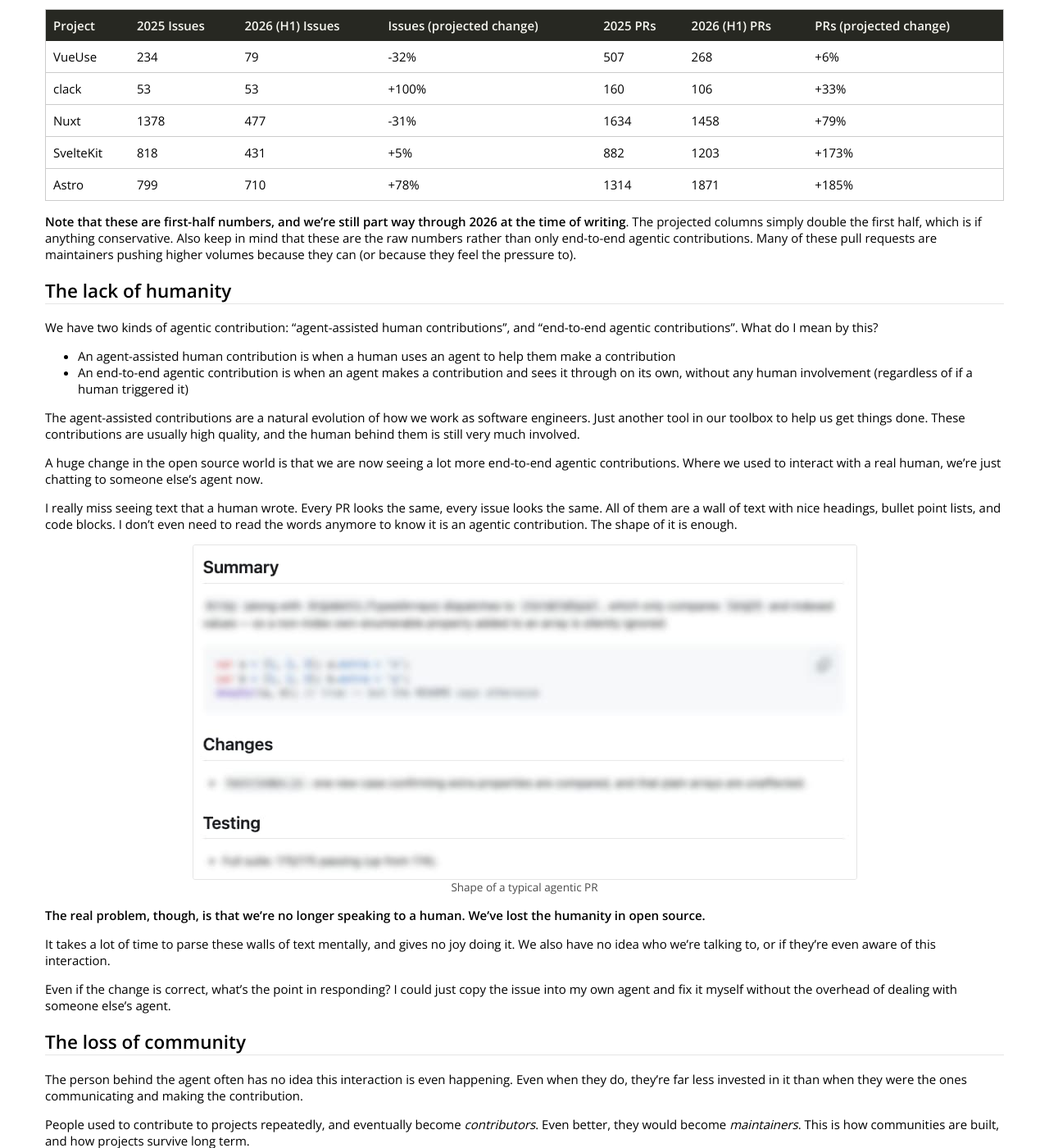
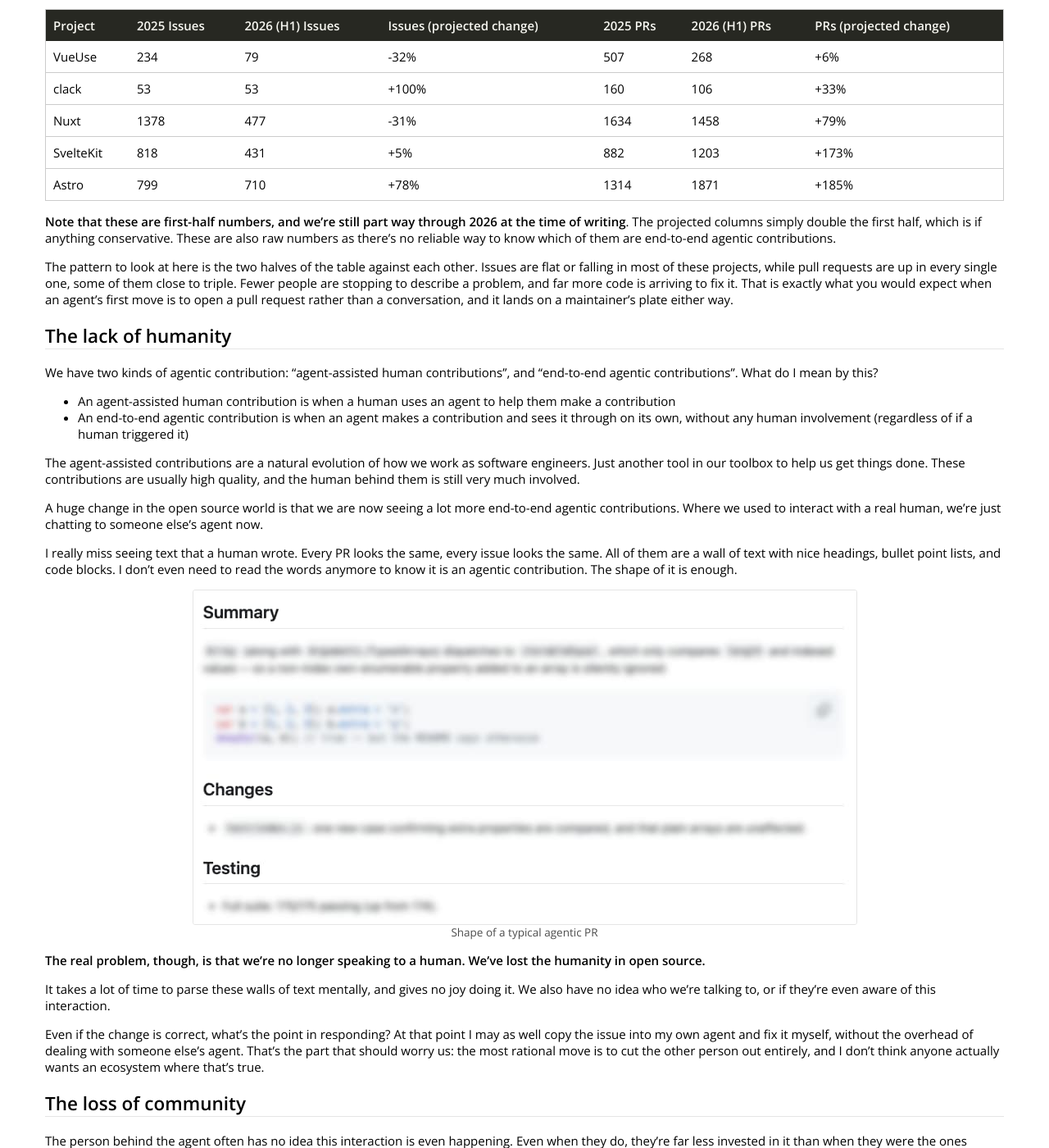
Before and after one commit to 43081j/43081j.github.io, a Jekyll site: the page built from _posts/2026-08-16-humanity-in-open-source.md, in a window 1280 px wide and 1400 px high, scrolled down 1707 px. Shown: the whole window at 82% size. Built offline with Jekyll 4.4.1, drawn with Linux system fonts in a browser that asks for light colours; nearby versions of some CDN libraries; comment, search, counter and statistics services are not loaded; some of the changed text lies outside the part shown.

Commit message:
docs: a few tweaks

```diff
--- a/_posts/2026-08-16-humanity-in-open-source.md
+++ b/_posts/2026-08-16-humanity-in-open-source.md
@@ -80,7 +80,9 @@
 | SvelteKit | 818 | 431 | +5% | 882 | 1203 | +173% |
 | Astro | 799 | 710 | +78% | 1314 | 1871 | +185% |
 
-**Note that these are first-half numbers, and we're still part way through 2026 at the time of writing**. The projected columns simply double the first half, which is if anything conservative. Also keep in mind that these are the raw numbers rather than only end-to-end agentic contributions. Many of these pull requests are maintainers pushing higher volumes because they can (or because they feel the pressure to).
+**Note that these are first-half numbers, and we're still part way through 2026 at the time of writing**. The projected columns simply double the first half, which is if anything conservative. These are also raw numbers as there's no reliable way to know which of them are end-to-end agentic contributions.
+
+The pattern to look at here is the two halves of the table against each other. Issues are flat or falling in most of these projects, while pull requests are up in every single one, some of them close to triple. Fewer people are stopping to describe a problem, and far more code is arriving to fix it. That is exactly what you would expect when an agent's first move is to open a pull request rather than a conversation, and it lands on a maintainer's plate either way.
 
 ## The lack of humanity
 
@@ -104,7 +106,7 @@
 
 It takes a lot of time to parse these walls of text mentally, and gives no joy doing it. We also have no idea who we're talking to, or if they're even aware of this interaction.
 
-Even if the change is correct, what's the point in responding? I could just copy the issue into my own agent and fix it myself without the overhead of dealing with someone else's agent.
+Even if the change is correct, what's the point in responding? At that point I may as well copy the issue into my own agent and fix it myself, without the overhead of dealing with someone else's agent. That's the part that should worry us: the most rational move is to cut the other person out entirely, and I don't think anyone actually wants an ecosystem where that's true.
 
 ## The loss of community
 
```
Also changed, not shown: other parts of _posts/2026-08-16-humanity-in-open-source.md (+1 -1 lines).
